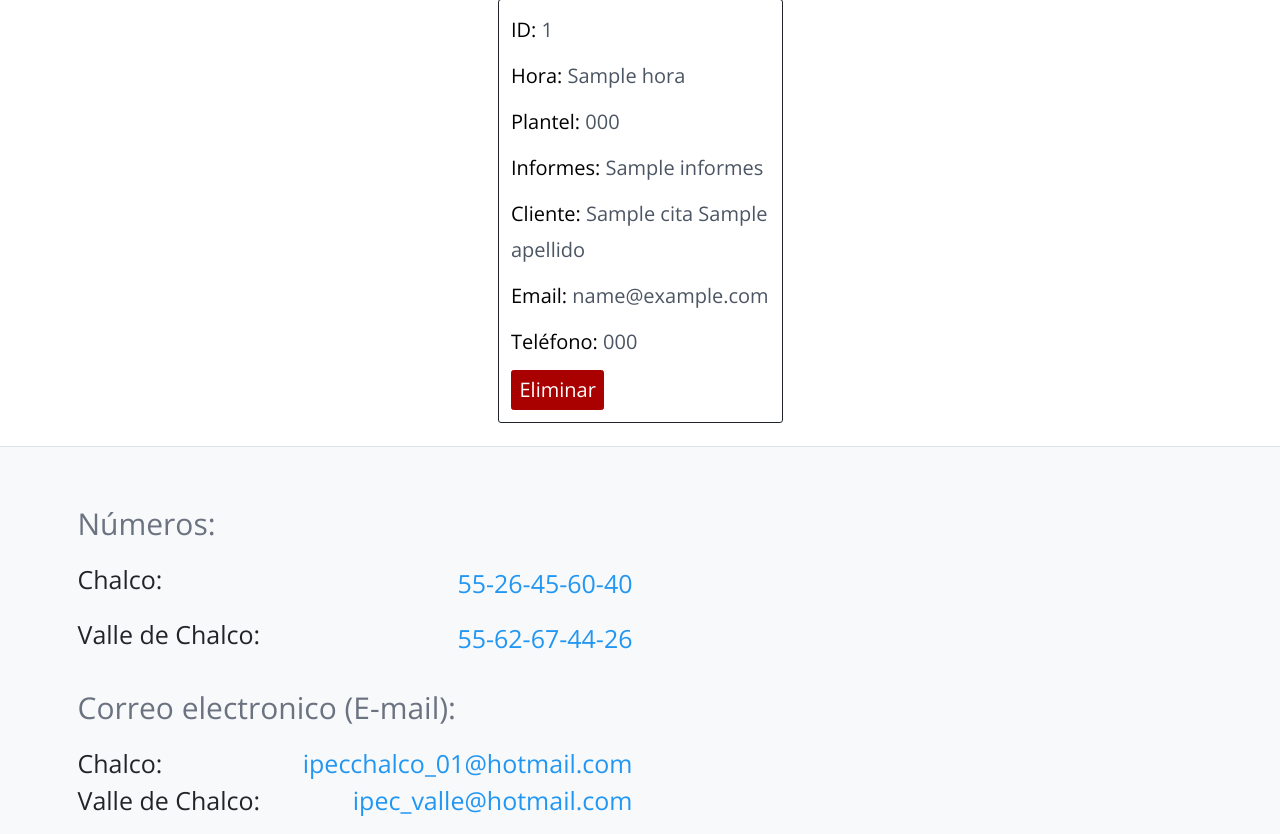
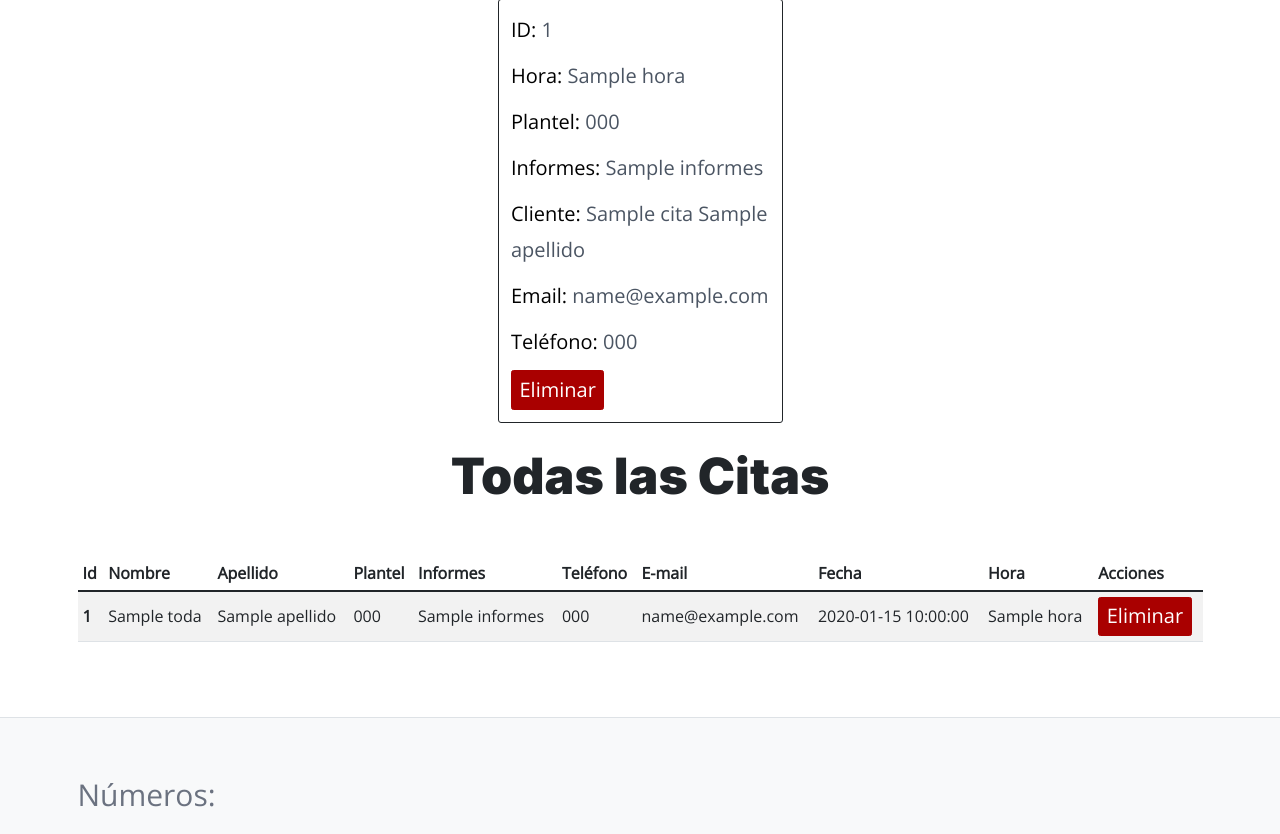
Before and after one commit to Tackless/Grupo-Ipec, a PHP site: template views/auth/citas.php in a window 1280 px wide. Shown: the part 436-1270 px from the top of the page. Run offline with PHP 8.4, Linux system fonts and the light colour scheme; the template is opened without the code that fills it: most values are stand-ins (such as "Sample title", 1, 10 or a date in 2020).

Commit message:
Mostrar las citas/alumnos e identado correcto

```diff
--- a/controllers/CitasController.php
+++ b/controllers/CitasController.php
@@ -34,9 +34,11 @@ class CitasController {
         $consulta .= " WHERE fecha =  '${fecha}' ";
 
         $citas = Cita::SQL($consulta);
+        $todas = Cita::all();
 
         $router->render('/auth/citas', [
             'citas' => $citas,
+            'todas' => $todas,
             'fecha' => $fecha
         ]);
     }
--- a/models/Usuario.php
+++ b/models/Usuario.php
@@ -102,10 +102,8 @@ class Usuario extends ActiveRecord {
     }
 
     public function comprobarPasswordAndConfirmado($password) {
-        // $resultado = password_verify($password, $this->password);
-
-
-        if ($password != $this->password) {
+        $resultado = password_verify($password, $this->password);
+        if (!$resultado) {
             self::$alertas['error'][] = 'Password Incorrecto';
         } else {
             return true;
--- a/views/auth/citas.php
+++ b/views/auth/citas.php
@@ -1,6 +1,6 @@
 <?php include_once __DIR__ . '/../templates/barra.php'; ?>
-<div class="container-xl">
-    <div class="row justify-content-center">
+<main class="container-xl">
+    <section class="row justify-content-center">
         <h2 class="text-center p-2">Buscar Citas por Fecha</h2>
         <form class="col-md-6 ">
             <div class="campo">
@@ -8,15 +8,14 @@
                 <input class="form-control mb-2" type="date" id="fecha-listado" name="fecha" value="<?php echo $fecha; ?>">
             </div>
         </form>
-    </div>
+    </section>
 
+    <section class="citas" id="citas-admin">
     <?php
         if (count($citas) === 0) {
             echo '<h2 class="text-center p-2">No Hay Citas en esta fecha</h2>';
         }
     ?>
-
-    <div class="citas" id="citas-admin">
         <ul class="row list-unstyled justify-content-center">
             <?php
                 $idCita = 0;
@@ -39,8 +38,51 @@
                 endforeach;
             ?>
         </ul>
-    </div>
-</div>
+    </section>
+    <section class="row gap-2 justify-content-center mb-2">
+        <h2 class="text-center">Todas las Citas</h2>
+
+        <div class="table-responsive">
+            <table class="table table-striped table-hover">
+                <thead>
+                    <tr>
+                        <th scope="col">Id</th>
+                        <th scope="col">Nombre</th>
+                        <th scope="col">Apellido</th>
+                        <th class="" scope="col">Plantel</th>
+                        <th class="" scope="col">Informes</th>
+                        <th class="" scope="col">Teléfono</th>
+                        <th class="" scope="col">E-mail</th>
+                        <th class="" scope="col">Fecha</th>
+                        <th class="" scope="col">Hora</th>
+                        <th class="" scope="col">Acciones</th>
+                    </tr>
+                </thead>
+                <tbody>
+                    <?php foreach ($todas as $key => $cita) :?>
+                    <tr>
+                        <th class="py-1" scope="row"><?php echo $cita->id ?></th>
+                        <td class="py-1"><?php echo $cita->nombre; ?></td>
+                        <td class="py-1"><?php echo $cita->apellido; ?></td>
+                        <td class="py-1"><?php echo $cita->plantel; ?></td>
+                        <td class="py-1"><?php echo $cita->informes; ?></td>
+                        <td class="py-1"><?php echo $cita->telefono; ?></td>
+                        <td class="py-1"><?php echo $cita->email; ?></td>
+                        <td class="py-1"><?php echo $cita->fecha; ?></td>
+                        <td class="py-1"><?php echo $cita->hora; ?></td>
+                        <td class="">
+                            <form method="POST" class="w-100" action="/gestion/eliminar">
+                                <input type="hidden" name="id" value="<?php echo $cita->id; ?>">
+                                <input type="submit" class="btn btn-danger " value="Eliminar">
+                            </form>
+                        </td>
+                    </tr>
+                    <?php endforeach; ?>
+                </tbody>
+            </table>
+        </div>
+    </section>
+</main>
 
 <?php
     $script = '<script src="build/js/buscador.js"></script>';
```
Also changed, not shown: views/gestion/gestion.php (+36 -10 lines).
